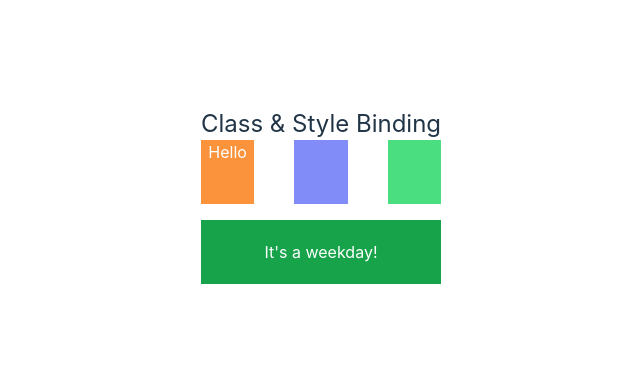
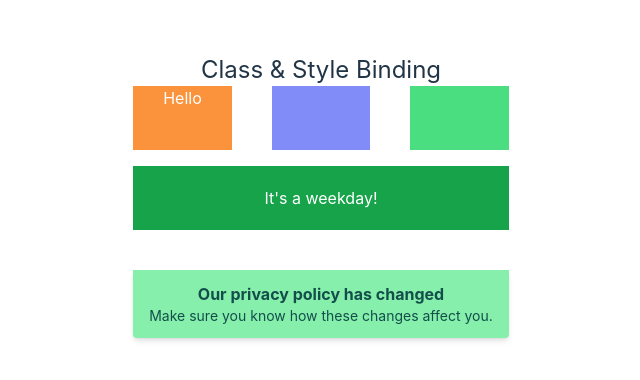
Before and after one commit to Nurunnahar1/javascript-practice, a Vue app in the folder javascript practice/vuejs/Library/: page / in a window 1280 px wide. Shown: the part 204-584 px from the top of the page, without its empty margins (319-959 px from the left). Built offline with nearby package versions, Linux system fonts and the light colour scheme.

Commit message:
class binding

```diff
--- a/javascript practice/vuejs/Library/src/App.vue
+++ b/javascript practice/vuejs/Library/src/App.vue
@@ -1,34 +1,71 @@
 <script setup>
- const bgOrange = "bg-orange-400"
- const bgIndigo = "bg-indigo-400"
- const bgGreen = "bg-green-400"
- const textColor = "text-white"
+const bgOrange = "bg-orange-400";
+const bgIndigo = "bg-indigo-400";
+const bgGreen = "bg-green-400";
+const textColor = "text-white";
 
-const bgRed = "bg-red-600"
-const bgDarkGreen = "bg-green-600"
-const weekend = true
+const bgRed = "bg-red-600";
+const bgDarkGreen = "bg-green-600";
+const weekend = true;
+
+const colors = {
+    bgColor:'bg-teal-100',
+    borderColor:'border-teal-500',
+    textColor:'border-t-4'
+}
+
+const messageType = 'info';
+
+if('error' == messageType){
+    colors.bgColor='bg-red-100';
+    colors.textColor='text-red-900';
+    colors.borderColor='border-red-500';
+}
+
+if('warning' == messageType){
+    colors.bgColor='bg-yellow-900';
+    colors.textColor='text-red-900';
+    colors.borderColor='border-red-500';
+}
+
+if('info' == messageType){
+    colors.bgColor='bg-green-300';
+    colors.textColor='text-red-900';
+    colors.borderColor='border-red-500';
+}
 
 
 </script>
 
 <template>
- <section class="container mx-auto ">
+  <section class="container mx-auto">
     <h1 class="text-center text-2xl py10">Class & Style Binding</h1>
 
     <section class="flex space-x-10 mb-4">
-        <div class="w-1/2  h-16" :class="[bgOrange,textColor]">Hello</div>
-        <div class="w-1/2  h-16" :class="bgIndigo"></div>
-        <div class="w-1/2  h-16" :class="bgGreen"></div>
-
+      <div class="w-1/2 h-16" :class="[bgOrange, textColor]">Hello</div>
+      <div class="w-1/2 h-16" :class="bgIndigo"></div>
+      <div class="w-1/2 h-16" :class="bgGreen"></div>
     </section>
 
     <section>
-        <div class="  h-16 flex items-center justify-center text-white" :class="weekend==true?bgDarkGreen:bgRed">It's a weekday!</div>
+      <div
+        class="h-16 flex items-center justify-center text-white"
+        :class="weekend == true ? bgDarkGreen : bgRed"
+      >
+        It's a weekday!
+      </div>
     </section>
-
- </section>
+    <section class="mt-10  ">
+      <div
+        class="  rounded-b text-teal-900 px-4 py-3 shadow-md"
+        role="alert"  :class="[colors.bgColor,colors.borderColor,colors.textColor]"
+      >
+        <p class="font-bold">Our privacy policy has changed</p>
+        <p class="text-sm">Make sure you know how these changes affect you.</p>
+      </div>
+    </section>
+  </section>
 </template>
 
 <style scoped>
-
 </style>
```
